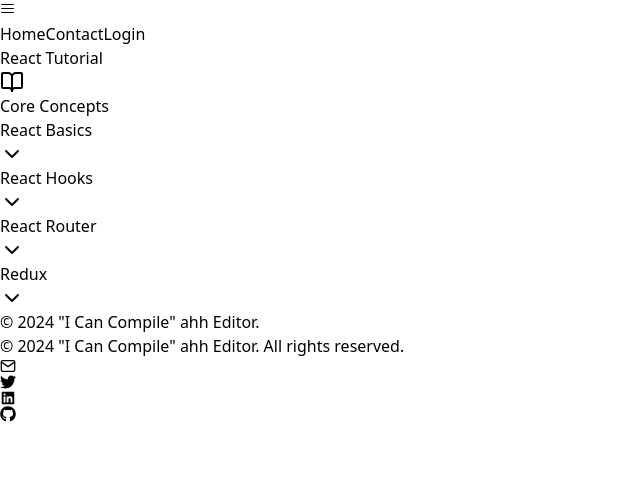
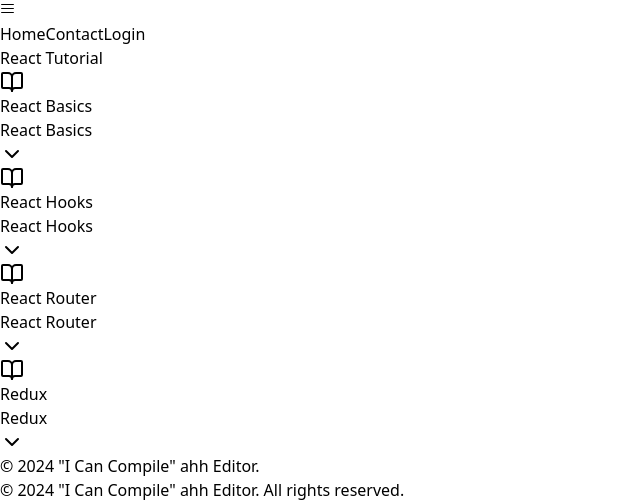
Before and after one commit to y4th4rthh/text-editor-app, a React (Vite) app: page /react-tutorial in a window 1280 px wide. Shown: the part 326-828 px from the top of the page, without its empty margins (0-640 px from the left). Before the commit the page ends 800 px from the top, so only its background shows below. Built offline with nearby package versions, Linux system fonts and the light colour scheme.

Commit message:
Update ReactTutorial.jsx

```diff
--- a/src/ReactTutorial.jsx
+++ b/src/ReactTutorial.jsx
@@ -484,21 +484,29 @@ const VisibleTodoList = connect(
   return (
     <div className="min-h-screen bg-gradient-to-br from-gray-900 to-gray-800 p-6">
     <div className="max-w-6xl mx-auto">
-        <h1 className="text-4xl font-extrabold text-center text-transparent bg-clip-text bg-gradient-to-r from-blue-400 to-purple-500 mb-8 pb-2">
+      <h1 className="text-4xl font-extrabold text-center text-transparent bg-clip-text bg-gradient-to-r  from-blue-400 to-purple-500 mb-8 pb-2">
         React Tutorial
       </h1>
 
       {reactTutorials.map((category, categoryIndex) => (
         <div key={categoryIndex} className="mb-8">
           <div className="flex items-center mb-4">
-              <div className="text-blue-400 mr-2">
+            {/* <div className="text-blue-400 mr-2">
               {category.icon}
             </div>
-              <h2 className="text-2xl font-bold text-white">{category.category}</h2>
+            <h2 className="text-2xl font-bold text-white">{category.category}</h2> */}
           </div>
 
           {category.topics.map((topic, topicIndex) => (
-              <div key={topicIndex} className="mb-4 bg-gray-800 rounded-lg overflow-hidden">
+            <div key={topicIndex} className="mb-8">
+              <div className="flex items-center mb-4">
+                <div className="text-blue-400 mr-2">
+                  <BookOpen className="w-6 h-6" />
+                </div>
+                <h2 className="text-2xl font-bold text-white">{topic.title}</h2>
+              </div>
+
+              <div className="mb-4 bg-gray-800 rounded-lg overflow-hidden">
                 <button
                   onClick={() => toggleTopic(topicIndex)}
                   className="w-full flex items-center justify-between p-4 hover:bg-gray-700 transition-colors duration-200"
@@ -552,6 +560,7 @@ const VisibleTodoList = connect(
                   </div>
                 )}
               </div>
+            </div>
           ))}
         </div>
       ))}
```
Lines whose indentation alone changed are shown as unchanged.
